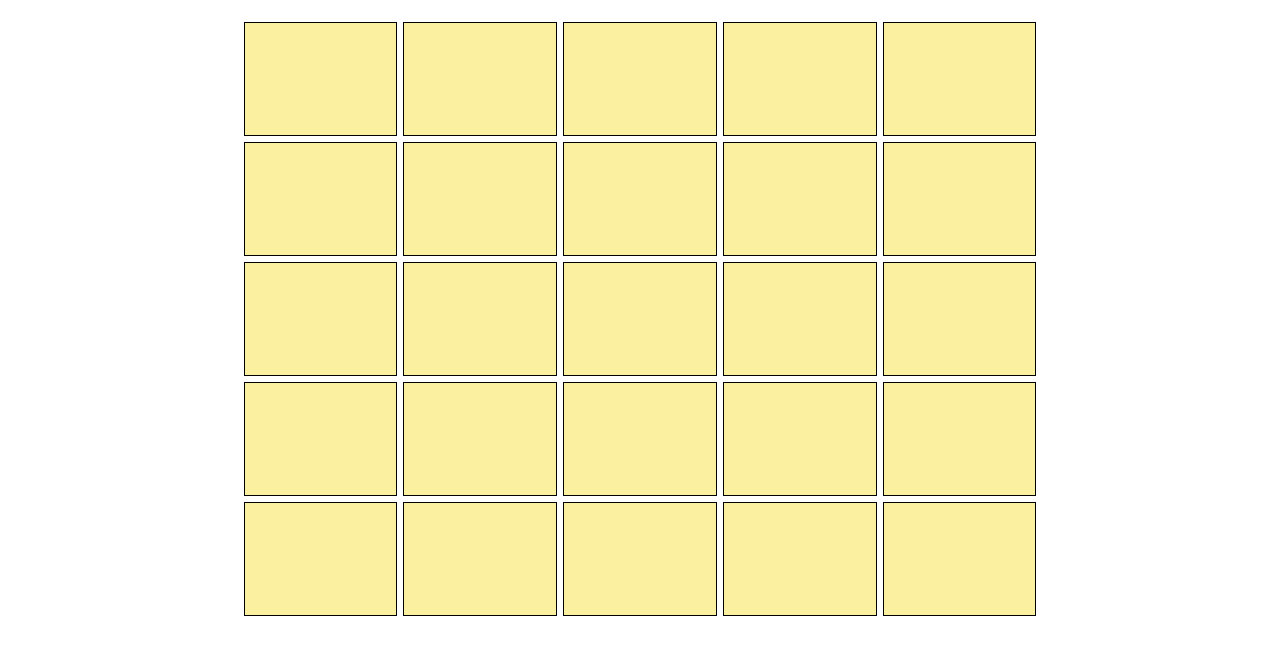
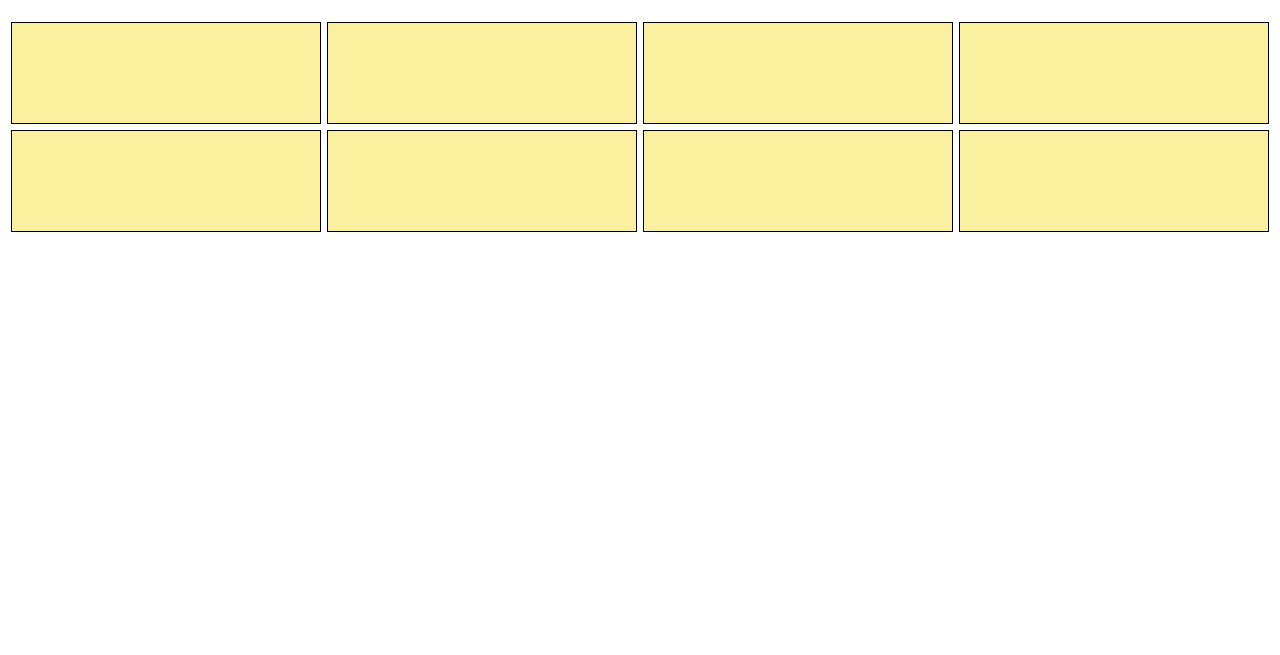
Before and after one commit to aksrugiw/memory-game, a website with bundled scripts: page index.html in a window 1280 px wide. Shown: the part 61-716 px from the top of the page. Built offline with nearby package versions, Linux system fonts and the light colour scheme.

Commit message:
Refactor game board

```diff
--- a/assets/styles/main.css
+++ b/assets/styles/main.css
@@ -3,6 +3,11 @@
   justify-content: center;
   align-items: stretch;
   height: 120px;
+}
+
+.board {
+  display: flex;
+  flex-wrap: wrap;
 }
 
 .card {
@@ -13,6 +18,8 @@
   flex-basis: 12%;
   margin: 3px;
   cursor: pointer;
+  flex: 1 1 280px;
+  height: 100px;
 }
 
 .card.disabled {
--- a/scripts/game-board.js
+++ b/scripts/game-board.js
@@ -1,32 +1,40 @@
 import { Card } from './card.js';
-
-const IMAGE = 'https://cdn.icon-icons.com/icons2/2107/PNG/64/file_type_js_official_icon_130509.png';
 
 export class GameBoard {
   constructor(settings) {
     this.config = {};
 
+    this.contentArr = [];
+    this.size = settings.cardsContent ? settings.cardsContent.length : 0;
     Object.assign(this.config, settings);
   }
 
   render() {
     this.config.container.innerHTML = `<div class="board"></div>`;
     const board = document.querySelector('.board');
+    if (this.size || this.config.cardsContent) {
+      this.renderCards(board);
+    }
+  }
 
-    for (let i = 0; i < this.config.size; i++) {
-      board.innerHTML += `<div class="card-row"></div>`;
+  renderCards(board) {
+    const shuffledArray = this.shuffleArray(this.doubleArray(this.config.cardsContent));
+    for (let i = 0; i < this.size * 2; i++) {
+      const card = new Card({ container: board, content: shuffledArray[i] });
+      card.render();
     }
+  }
 
-    this.renderCards();
+  doubleArray(array) {
+    return [...array, ...array];
   }
-  renderCards() {
-    const cardRows = document.querySelectorAll('.card-row');
 
-    cardRows.forEach((row) => {
-      for (let i = 0; i < this.config.size; i++) {
-        const card = new Card({ container: row, backImage: IMAGE, content: 'test' });
-        card.render();
-      }
-    });
+  shuffleArray(array) {
+    let shuffledArray = [...array];
+    for (let size = shuffledArray.length, i = size - 1; i > 0; i--) {
+      const randomIndex = Math.floor(Math.random() * (i + 1));
+      [shuffledArray[i], shuffledArray[randomIndex]] = [shuffledArray[randomIndex], shuffledArray[i]];
+    }
+    return shuffledArray;
   }
 }
--- a/scripts/main.js
+++ b/scripts/main.js
@@ -1,10 +1,11 @@
 import { GameBoard } from './game-board.js';
 import { MemoryGame } from './memory-game.js';
 
+const cardsContent = ['foo', 'bar', 'trala', 'ulala'];
 function main() {
   const count = 0;
   const container = document.querySelector('.main');
-  const gameBoard = new GameBoard({ container, size: 5 });
+  const gameBoard = new GameBoard({ container, cardsContent });
   gameBoard.render();
   const cards = document.querySelectorAll('.card');
   const memoryGame = new MemoryGame({ cards, count });
```
Also changed, not shown: tests/game-board.test.js (+7 -14 lines).
